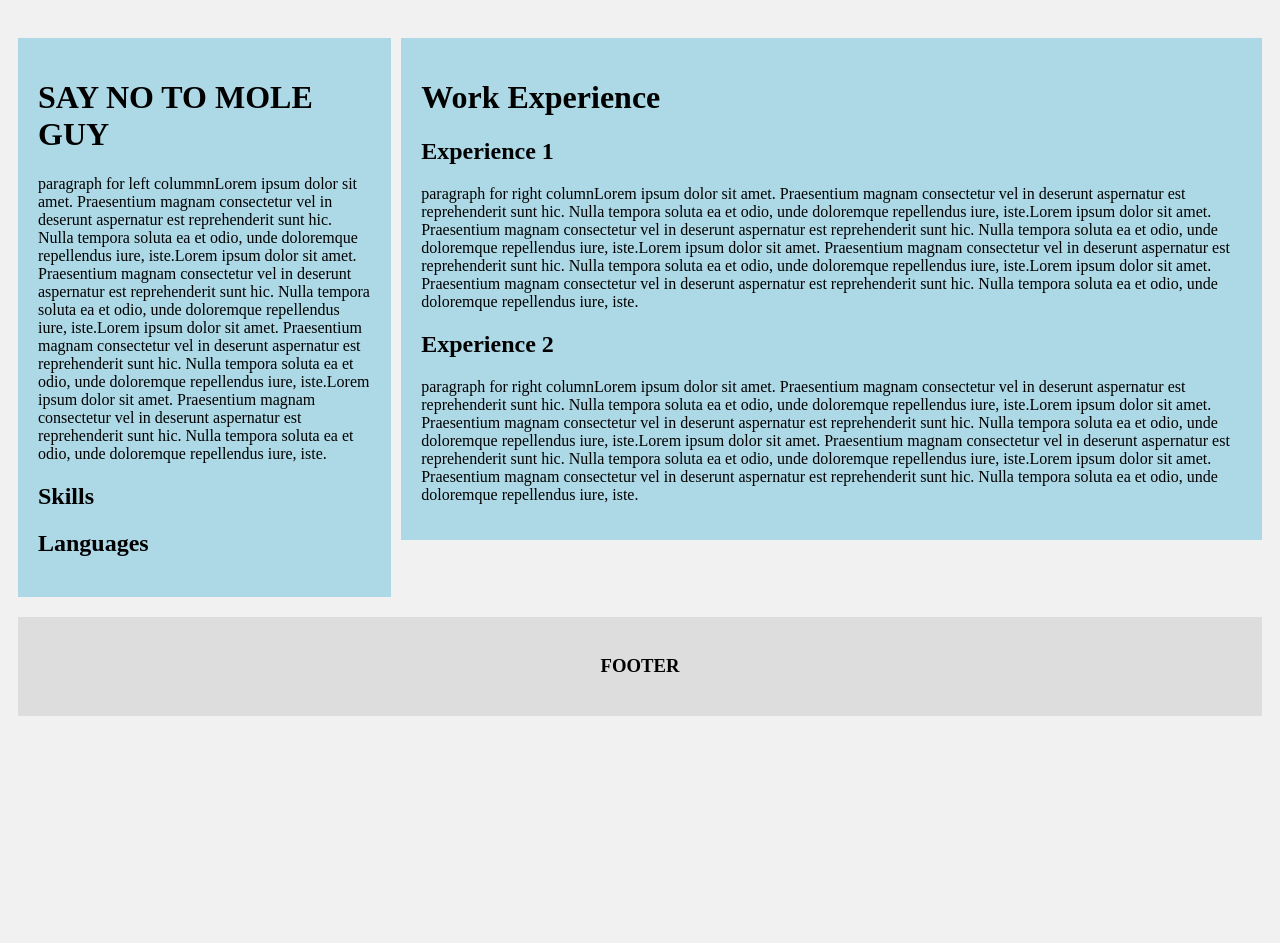
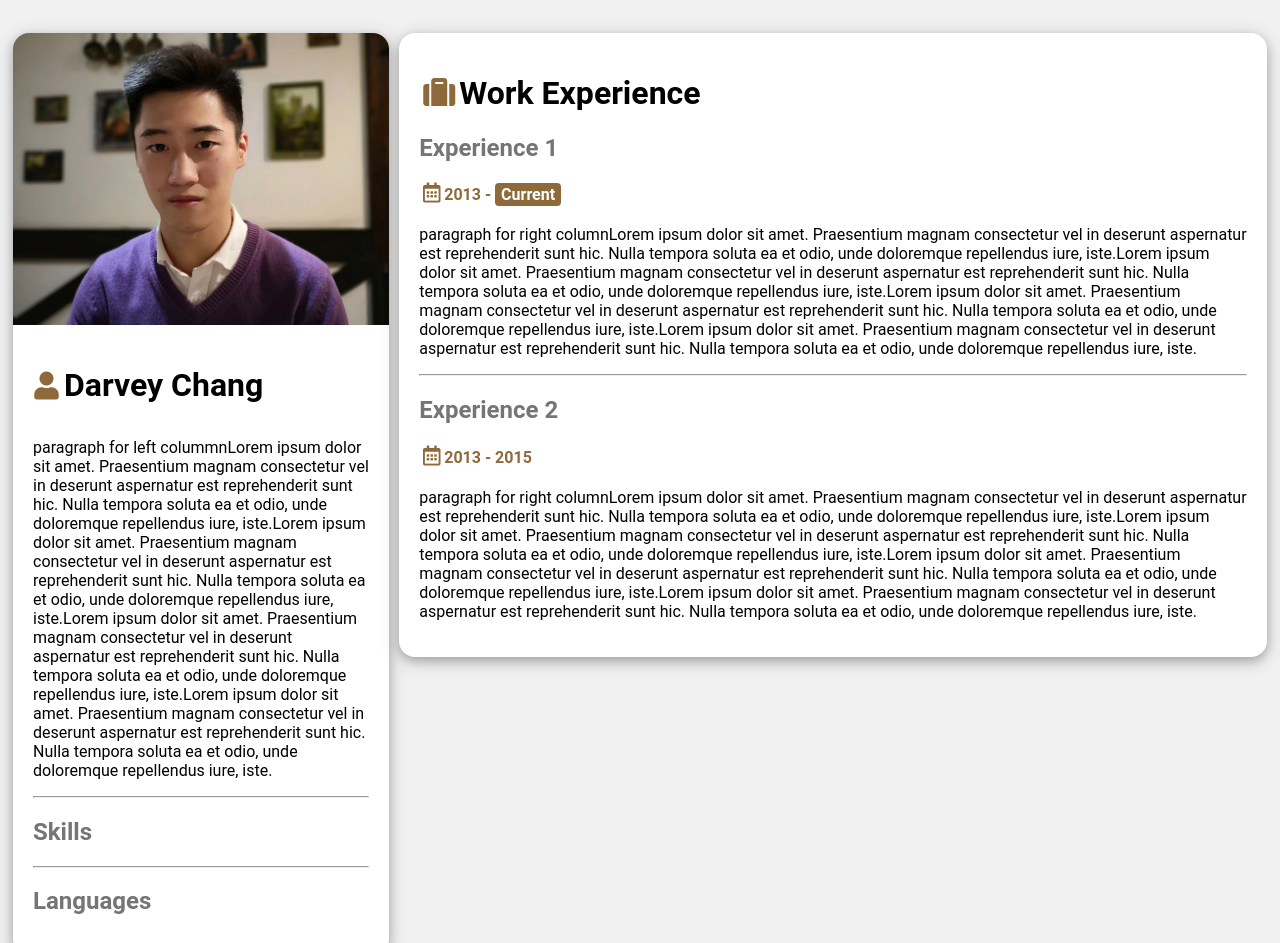
Before and after one commit to darvey6/PersonalWebsite, a plain HTML site: page cv.html in a window 1280 px wide. Shown: the top 943 px of the page. Before the commit the page ends 800 px from the top, so only its background shows below. Drawn offline with Linux system fonts and the light colour scheme.

Commit message:
CV Page 11/22

```diff
--- a/cv.html
+++ b/cv.html
@@ -5,28 +5,36 @@
   <meta charset="utf-8">
   <meta name="viewport" content="width=device-width, initial-scale=1">
   <link rel="stylesheet" href="cvstyles.css">
-  <style>
-  </style>
+  <link rel="stylesheet" href="https://use.fontawesome.com/releases/v5.5.0/css/all.css" integrity="sha384-B4dIYHKNBt8Bc12p+WXckhzcICo0wtJAoU8YZTY5qE0Id1GSseTk6S+L3BlXeVIU" crossorigin="anonymous">
 </head>
 
 <body>
 <div class="row">
   <div class="leftcolumn">
     <div class="card">
-      <h1> SAY NO TO MOLE GUY</h1>
+      <div id="profilePicture">
+        <img id="mepic" src="img2/srsme.jpg" style="width:100%" alt="ProfilePicture">
+        <div id="nameTag">
+          <h1> <i class="fas fa-user fa-sm fa-fw w3-margin-right tan"></i>Darvey Chang</h1>
+        </div>
+      </div>
       <p>paragraph for left colummnLorem ipsum dolor sit amet. Praesentium magnam consectetur vel in deserunt aspernatur est reprehenderit sunt hic. Nulla tempora soluta ea et odio, unde doloremque repellendus iure, iste.Lorem ipsum dolor sit amet. Praesentium magnam consectetur vel in deserunt aspernatur est reprehenderit sunt hic. Nulla tempora soluta ea et odio, unde doloremque repellendus iure, iste.Lorem ipsum dolor sit amet. Praesentium magnam consectetur vel in deserunt aspernatur est reprehenderit sunt hic. Nulla tempora soluta ea et odio, unde doloremque repellendus iure, iste.Lorem ipsum dolor sit amet. Praesentium magnam consectetur vel in deserunt aspernatur est reprehenderit sunt hic. Nulla tempora soluta ea et odio, unde doloremque repellendus iure, iste.</p>
-      <h2> Skills</h2>
-      <h2> Languages</h2>
+      <hr>
+      <h2 class="greyf">Skills</h2>
+      <hr>
+      <h2 class="greyf">Languages</h2>
     </div>
   </div>
 
   <div class="rightcolumn">
     <div class="card">
-      <h1> Work Experience </h1>
-      <h2> Experience 1 </h2>
+      <h1 style> <i class="fa fa-suitcase fa-fw w3-margin-right tan "></i>Work Experience </h1>
+      <h2 class="greyf"> Experience 1 </h2>
+      <h4 class="tan" ><i class="far fa-calendar-alt fa-fw w3-margin-right tan" style="font-size: 20px;"></i>2013 - <span class="w3-tag boxtan w3-round">Current</span></h4>
       <p>paragraph for right columnLorem ipsum dolor sit amet. Praesentium magnam consectetur vel in deserunt aspernatur est reprehenderit sunt hic. Nulla tempora soluta ea et odio, unde doloremque repellendus iure, iste.Lorem ipsum dolor sit amet. Praesentium magnam consectetur vel in deserunt aspernatur est reprehenderit sunt hic. Nulla tempora soluta ea et odio, unde doloremque repellendus iure, iste.Lorem ipsum dolor sit amet. Praesentium magnam consectetur vel in deserunt aspernatur est reprehenderit sunt hic. Nulla tempora soluta ea et odio, unde doloremque repellendus iure, iste.Lorem ipsum dolor sit amet. Praesentium magnam consectetur vel in deserunt aspernatur est reprehenderit sunt hic. Nulla tempora soluta ea et odio, unde doloremque repellendus iure, iste.</p>
-
-      <h2> Experience 2 </h2>
+      <hr>
+      <h2 class="greyf"> Experience 2 </h2>
+      <h4 class="tan"><i class="far fa-calendar-alt fa-fw w3-margin-right tan" style="font-size: 20px;"></i>2013 - 2015</h4>
       <p>paragraph for right columnLorem ipsum dolor sit amet. Praesentium magnam consectetur vel in deserunt aspernatur est reprehenderit sunt hic. Nulla tempora soluta ea et odio, unde doloremque repellendus iure, iste.Lorem ipsum dolor sit amet. Praesentium magnam consectetur vel in deserunt aspernatur est reprehenderit sunt hic. Nulla tempora soluta ea et odio, unde doloremque repellendus iure, iste.Lorem ipsum dolor sit amet. Praesentium magnam consectetur vel in deserunt aspernatur est reprehenderit sunt hic. Nulla tempora soluta ea et odio, unde doloremque repellendus iure, iste.Lorem ipsum dolor sit amet. Praesentium magnam consectetur vel in deserunt aspernatur est reprehenderit sunt hic. Nulla tempora soluta ea et odio, unde doloremque repellendus iure, iste.</p>
     </div>
   </div>
--- a/cvstyles.css
+++ b/cvstyles.css
@@ -3,8 +3,13 @@
 }
 
 body {
-  padding: 10px;
+  padding: 5px;
   background: #f1f1f1;
+  font-family: "Roboto", sans-serif;
+}
+
+.greyf{
+  color: #757575;
 }
 /* Clear floats after the columns */
 .row:after {
@@ -15,10 +20,37 @@ body {
 
 /* Add a card effect for articles */
 .card {
-    background-color: lightblue;
+    background-color: white;
     padding: 20px;
     margin-top: 20px;
+    border-radius: 16px;
+    box-shadow: 0 4px 10px 0 rgba(0,0,0,0.2), 0 4px 20px 0 rgba(0,0,0,0.19);
 }
+
+.tan{
+  color: #8e6a3a;
+}
+
+.fa-calendar{
+  padding-right: 20px;
+}
+.boxtan{
+  background-color: #8e6a3a;
+  color: #FFFFFF;
+  border-radius: 4px;
+  padding-top: 2px;
+  padding-bottom: 2px;
+  padding-left: 6px;
+  padding-right: 6px;
+}
+/*
+.card {
+    background-color: #e6adad;
+    padding: 20px;
+    margin-top: 20px;
+    border-radius: 16px;
+    box-shadow: 0 4px 10px 0 rgba(0,0,0,0.2), 0 4px 20px 0 rgba(0,0,0,0.19);
+} */
 
 .leftcolumn{
   float: left;
@@ -38,7 +70,21 @@ body {
     background: #ddd;
     margin-top: 20px;
 }
+#nameTag{
+  padding: 16px;
+  /* color: white;
+  position: absolute;
+  top: 25%;
+  left: 16px; */
+}
+#profilePicture{
+  border-radius:50%;
+  margin: -20px;
+}
 
+#mepic{
+  border-radius: 16px 16px 0px 0px;
+}
 /* Responsive layout - when the screen is less than 800px wide, make the two columns stack on top of each other instead of next to each other */
 @media screen and (max-width: 600px) {
     .leftcolumn, .rightcolumn {
```
Also changed, not shown: img2/srsme.jpg (added).
